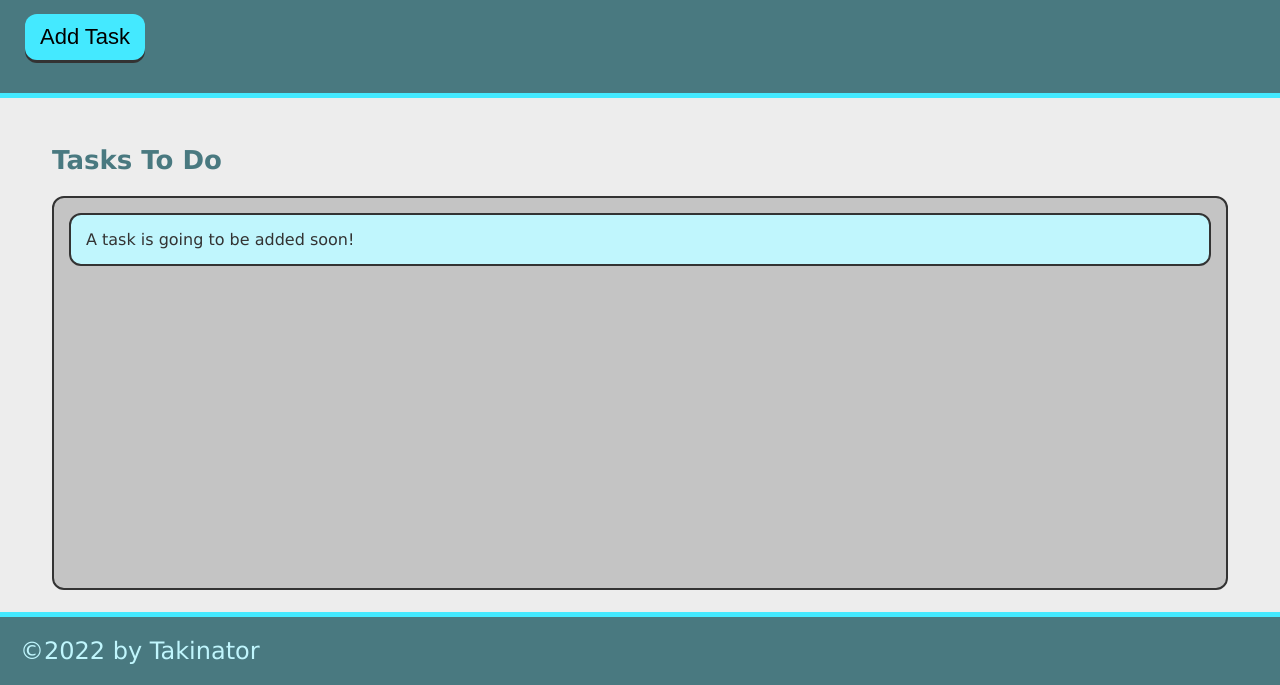
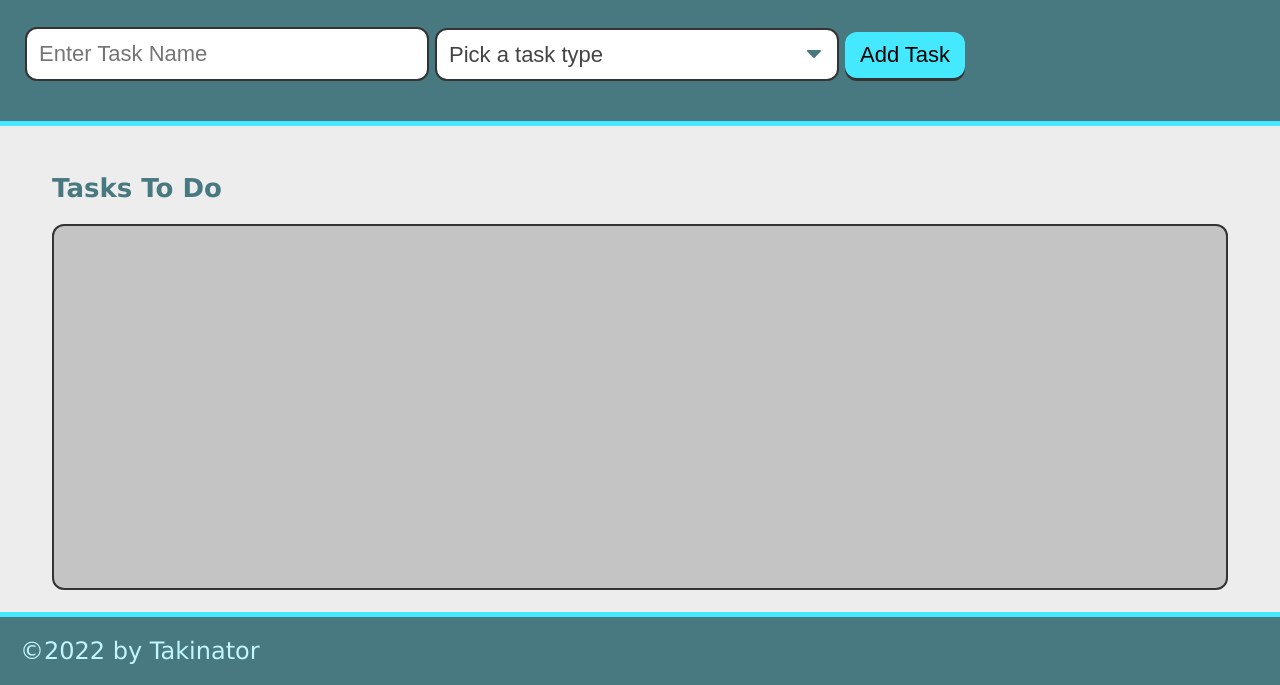
Before and after one commit to tdgreer1203/taskinator, a plain HTML site: page index.html in a window 1280 px wide. Shown: the part 115-800 px from the top of the page. Drawn offline with Linux system fonts and the light colour scheme.

Commit message:
Update index.html

```diff
--- a/index.html
+++ b/index.html
@@ -11,13 +11,28 @@
     <header>
         <h1 class="page-title">Taskinator</h1>
         <p>Click the button below to add a new task!</p>
-        <button class="btn" id="save-task">Add Task</button>
+        <form id="task-form">
+            <div class="form-group">
+                <input type="text" name="task-name" placeholder="Enter Task Name" />
+            </div>
+            <div class="form-group">
+                <select name="task-type" class="select-dropdown">
+                    <option value="" disabled selected>Pick a task type</option>
+                    <option value="Class">Class</option>
+                    <option value="Work">Work</option>
+                    <option value="Animation">Animation</option>
+                </select>
+            </div>
+            <div class="form-group">
+                <button class="btn" id="save-task" type="submit">Add Task</button>
+            </div>
+        </form>
     </header>
     <main class="page-content">
         <section class="task-list-wrapper">
             <h2 class="list-title">Tasks To Do</h2>
             <ul class="task-list" id="tasks-to-do">
-                <li class="task-item">A task is going to be added soon!</li>
+                <!--Tasks will be loaded here-->
             </ul>
         </section>
     </main>
```
